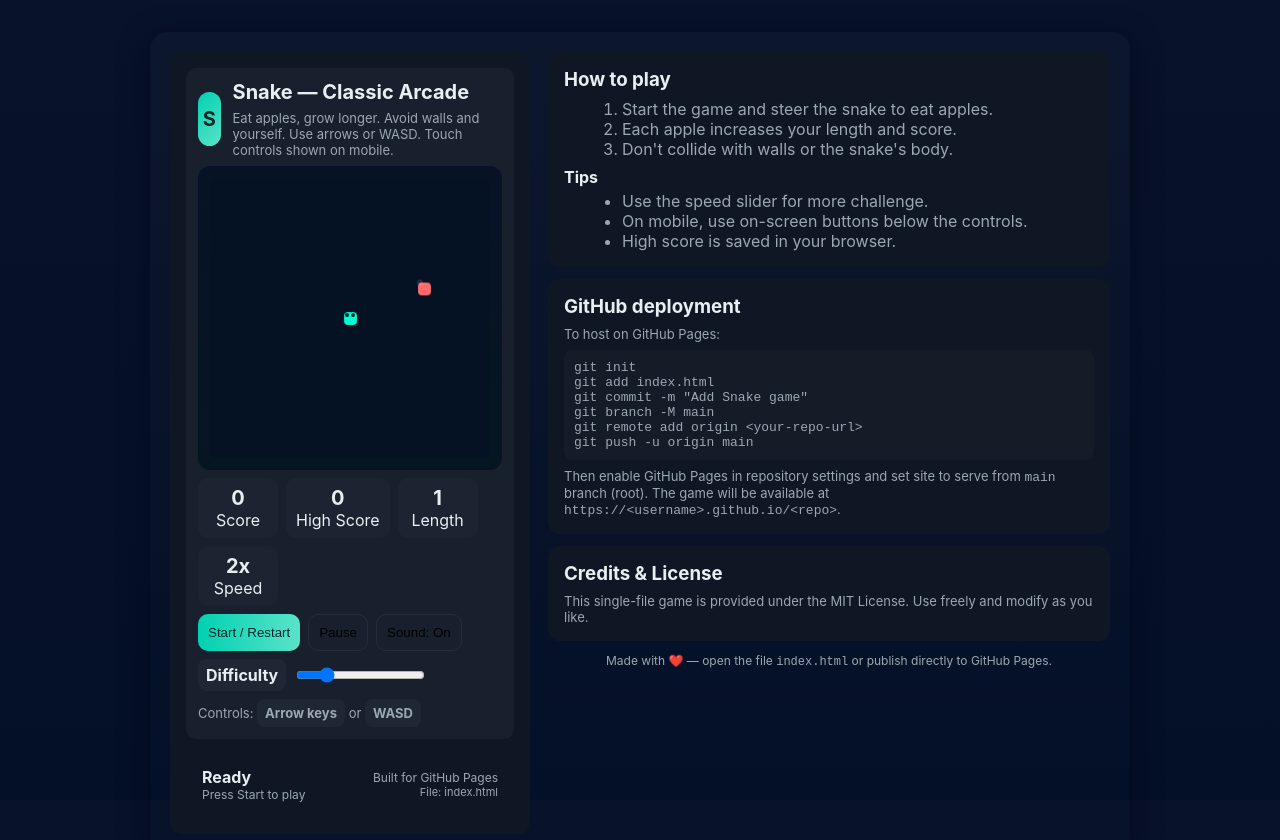
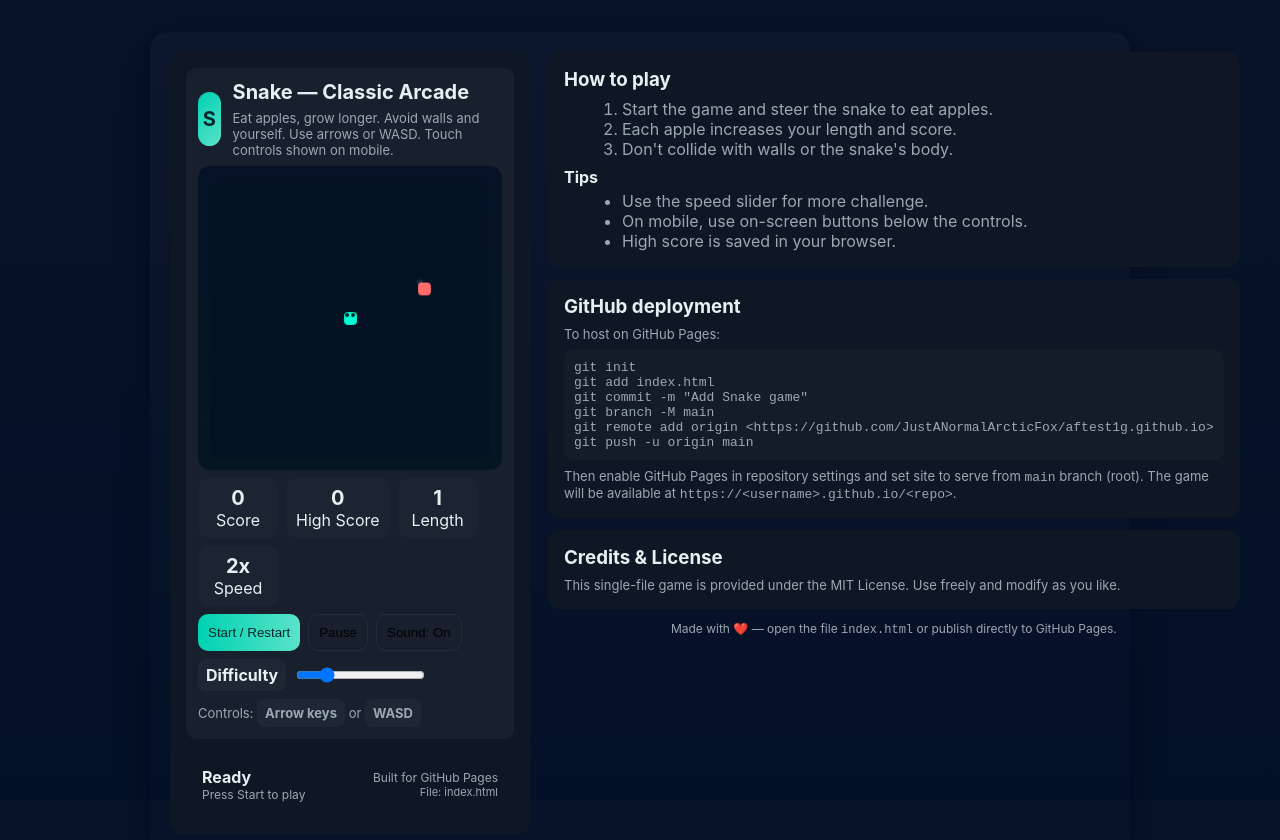
Before and after one commit to JustANormalArcticFox/aftest1g.github.io, a plain HTML site: page index.html in a window 1280 px wide. Drawn offline with Linux system fonts and the light colour scheme.

Commit message:
Update index.html

```diff
--- a/index.html
+++ b/index.html
@@ -154,7 +154,7 @@
 git add index.html
 git commit -m "Add Snake game"
 git branch -M main
-git remote add origin &lt;your-repo-url&gt;
+git remote add origin &lt;https://github.com/JustANormalArcticFox/aftest1g.github.io&gt;
 git push -u origin main</pre>
             <p style="margin:8px 0 0 0">Then enable GitHub Pages in repository settings and set site to serve from <code>main</code> branch (root). The game will be available at <code>https://&lt;username&gt;.github.io/&lt;repo&gt;</code>.</p>
           </div>
```
